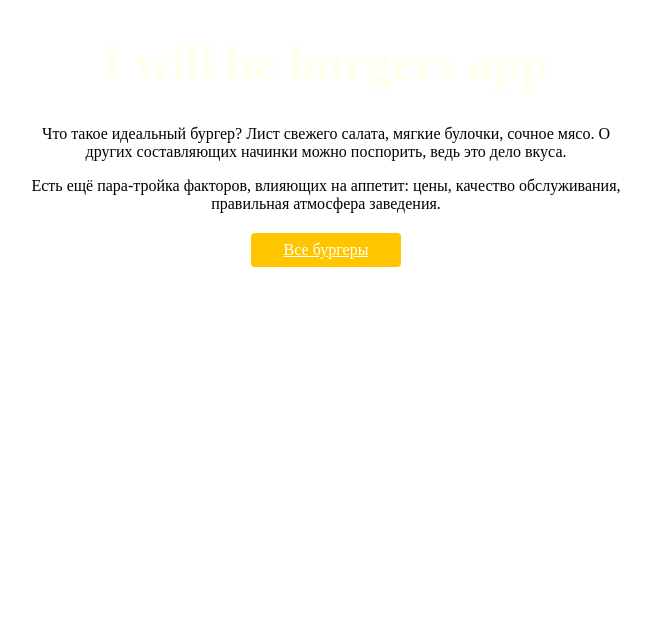
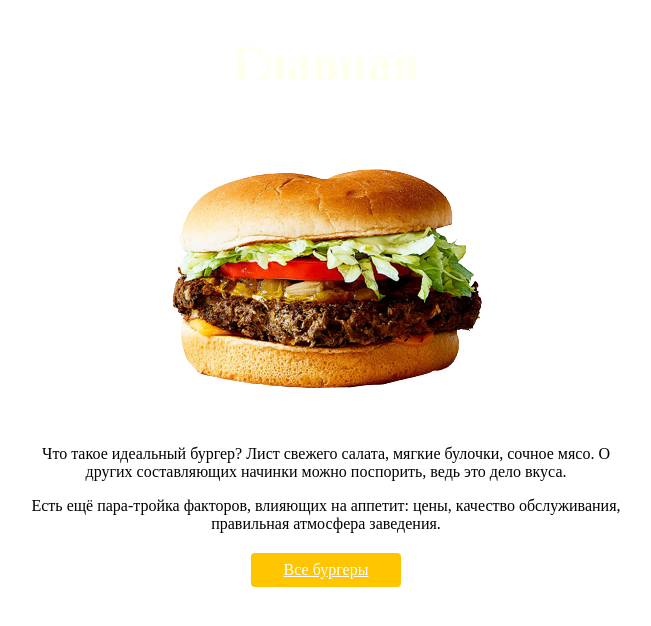
Before and after one commit to ChernoSlava/Burgers-Next-JS, a Next.js app: page / in a window 1280 px wide. Shown: the top 626 px of the page, without its empty margins (314-965 px from the left). Built offline with nearby package versions, Linux system fonts and the light colour scheme.

Commit message:
feat(img):
- add image in Home page.

meta: future

```diff
--- a/pages/index.js
+++ b/pages/index.js
@@ -1,11 +1,15 @@
 import Link from 'next/link';
+import Image from 'next/image';
 
 import styles from '../styles/Home.module.css';
 
 export default function Home() {
   return (
     <div className={styles.container}>
-      <h1 className={`${styles.title} font-effect-fire-animation`}>I will be burgers app</h1>
+      <h1 className={`${styles.title} font-effect-fire-animation`}>Главная</h1>
+      <div className={styles.mainImage}>
+        <Image src='/fatburger.png' alt='Burger' width={400} height={300} />
+      </div>
       <p className={styles.text}>Что такое идеальный бургер? Лист свежего салата, мягкие булочки, сочное мясо. О других составляющих начинки можно поспорить, ведь это дело вкуса.</p>
       <p className={styles.text}>Есть ещё пара-тройка факторов, влияющих на аппетит: цены, качество обслуживания, правильная атмосфера заведения.</p>
       <Link href='/burgers' className={styles.btn}>Все бургеры</Link>
```
Also changed, not shown: public/fatburger.png (added).
